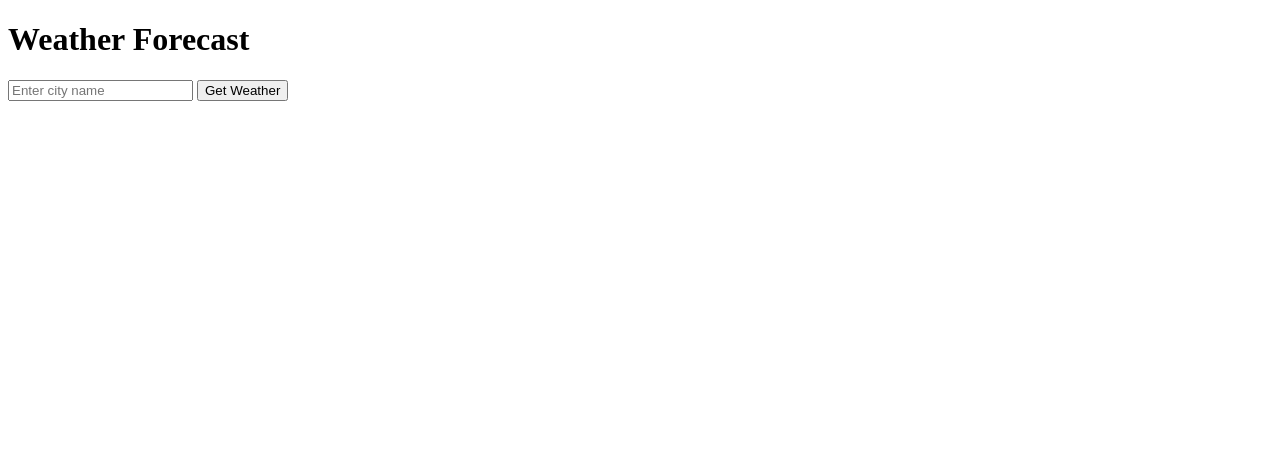
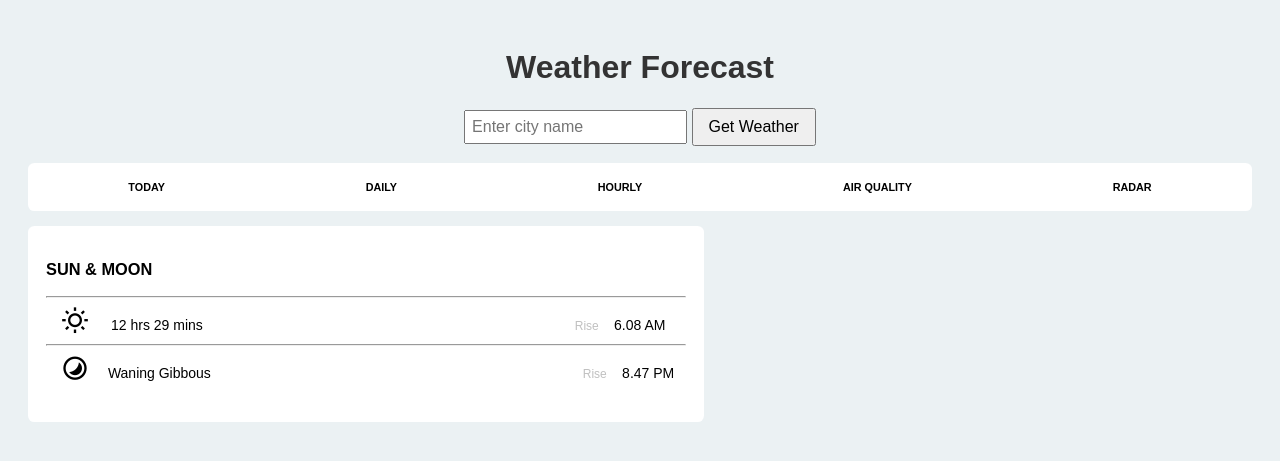
Before and after one commit to Akash-Shetty-85/python-weather, a Flask app: page / in a window 1280 px wide. Shown: the top 461 px of the page. Run offline with Flask 3, Linux system fonts and the light colour scheme; some libraries are stand-ins or nearby versions.

Commit message:
new branch of shailu and will be updated by her

```diff
--- a/app.py
+++ b/app.py
@@ -8,6 +8,7 @@ def get_weather(city_name):
     base_url = "http://api.weatherapi.com/v1/current.json?key="
     complete_url = base_url + api_key + "&q=" + city_name + "&units=metric"
     response = requests.get(complete_url)
+    print(response)
 
     if response.status_code != 200:
         return {"error": "Unable to fetch data."}
@@ -23,7 +24,7 @@ def index():
 def weather():
     city = request.form['city']
     weather_data = get_weather(city)
-
+    print(weather_data)
     if 'error' in weather_data:  # Check if there's an error
         return render_template('index.html', error=weather_data['error'])
 
--- a/static/style.css
+++ b/static/style.css
@@ -2,23 +2,61 @@ body {
     font-family: 'Serif', serif;
     text-align: center;
     padding: 20px;
+    background-color: #ebf1f3;
+    font-family: Arial, Helvetica, sans-serif;
 }
-
 h1 {
     color: #333;
 }
-
 form {
     margin-top: 20px;
 }
 
 input {
-    padding: 10px;
+    padding: 6px;
     font-size: 16px;
 }
-
 button {
-    padding: 10px 20px;
+    padding: 8px 15px;
     font-size: 16px;
     cursor: pointer;
 }
+nav{
+    display: flex;
+    justify-content: space-around;
+    width: 100%;
+    height: 5%;
+    background-color: white;
+    font-size: 13px;
+
+    border-radius: 0.4rem;
+    margin-top: 17px;
+}
+#nav1{
+    width:50vw;
+    height:20vh;
+    padding: 18px;
+    background-color: white;
+    font-size: 14px;
+  text-align: left;
+  margin-top: 15px;
+  border-radius: 0.4rem;
+}
+#nav1 i{
+    font-size: 28px;
+    padding: 15px;
+}
+hr{
+    color: rgba(234, 229, 229, 0.428);
+}
+span{
+    margin-left: 23rem;
+    color: silver;
+    font-size: 12px;
+    margin-right: 12px;
+}
+#box{
+    width: 100%;
+    height: 80%;
+    background-color: rgb(213, 167, 15);
+}
--- a/templates/index.html
+++ b/templates/index.html
@@ -4,8 +4,14 @@
     <meta charset="UTF-8">
     <meta name="viewport" content="width=device-width, initial-scale=1.0">
     <title>Weather App</title>
+    <link rel="stylesheet" href="/static/style.css">
+    <link
+    href="https://cdn.jsdelivr.net/npm/remixicon@4.3.0/fonts/remixicon.css"
+    rel="stylesheet">
 </head>
 <body>
+
+    <div id="main">
     <h1>Weather Forecast</h1>
     {% if error %}
         <p style="color:red;">Error: {{ error }}</p>
@@ -15,5 +21,28 @@
         <button type="submit">Get Weather</button>
     </form>
 
+    <div id="page2">
+        <nav>
+            <h5> TODAY</h5>
+            <h5>DAILY</h5>
+            <h5>HOURLY</h5>
+            <h5>AIR QUALITY</h5>
+            <h5>RADAR</h5>
+        </nav>
+        <div id="nav1">
+            <h3>SUN & MOON </h3>
+            <hr>
+            <i class="ri-sun-line"> </i>12 hrs 29 mins <span>Rise   </span>   6.08 AM
+            <hr>
+            <i class="ri-contrast-2-line"></i> Waning Gibbous <span>Rise   </span>   8.47 PM
+        </div>
+
+    </div>
+    <div id="page3">
+        <div id="box1"></div>
+        <div id="box2"></div>
+        <div id="box3"></div>
+    </div>
+    </div>
 </body>
 </html>
--- a/templates/weather.html
+++ b/templates/weather.html
@@ -4,6 +4,7 @@
     <meta charset="UTF-8">
     <meta name="viewport" content="width=device-width, initial-scale=1.0">
     <title>Weather in {{ weather['location']['name'] }}</title>
+    <link rel="stylesheet" href="/static/wether.css">
 </head>
 <body>
     <h1>Weather in {{ weather['location']['name'] }}</h1>
```
Also changed, not shown: static/wether.css (added).
